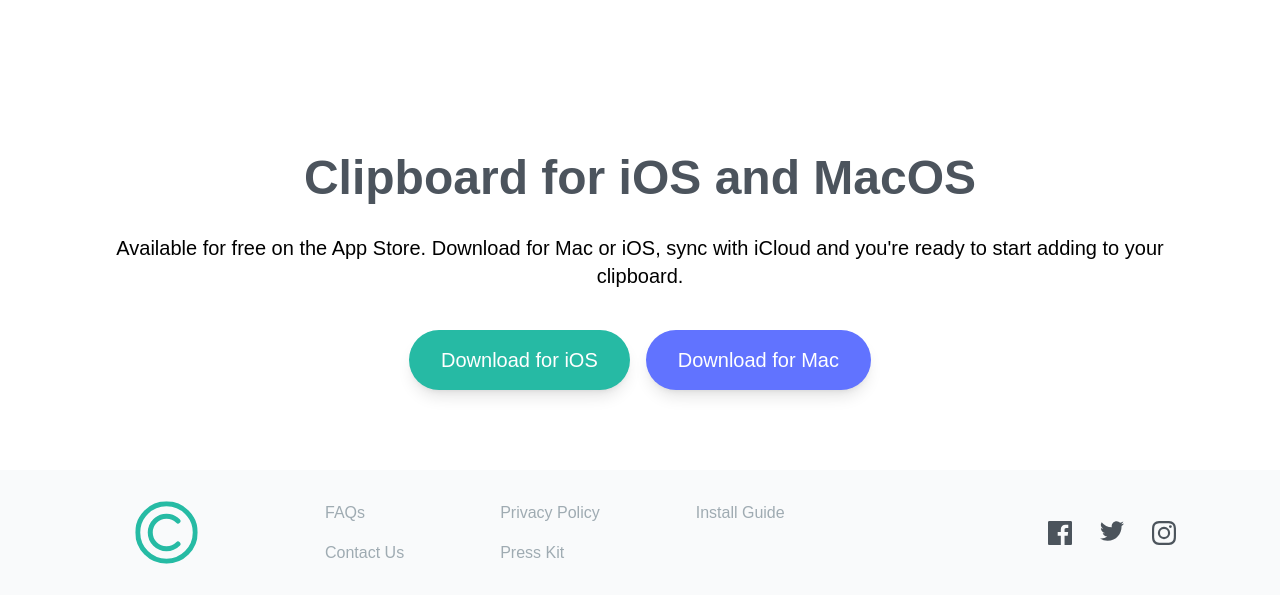
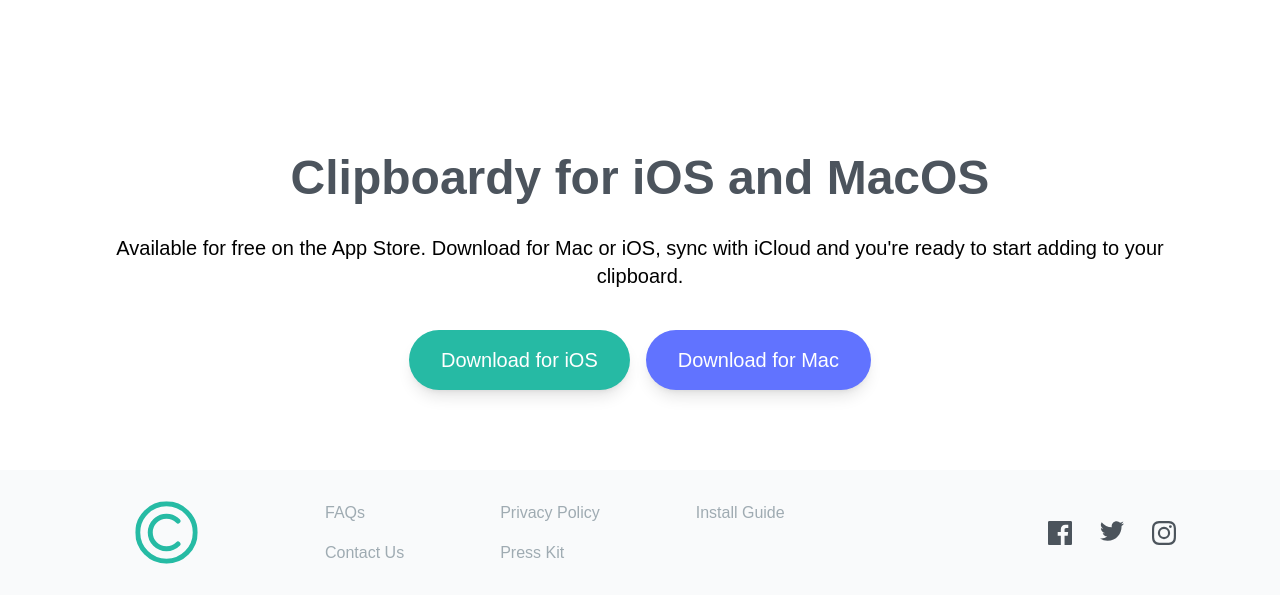
Before and after one commit to angusgee/clipboard-landing-page, a website: page index.html in a window 1280 px wide. Shown: the part 3294-3889 px from the top of the page. Drawn offline with Linux system fonts and the light colour scheme; a web font is replaced by a local one.

Commit message:
Correct typo in h3

```diff
--- a/index.html
+++ b/index.html
@@ -213,7 +213,7 @@
     <!-- Button CTA section -->
     <section id="bottom">
       <div class="centred my-20">
-        <h3 class="heading-3">Clipboard for iOS and MacOS</h3>
+        <h3 class="heading-3">Clipboardy for iOS and MacOS</h3>
         <p class="section-content mb-10 text-xl">
           Available for free on the App Store. Download for Mac or iOS, sync
           with iCloud and you're ready to start adding to your clipboard.
```
